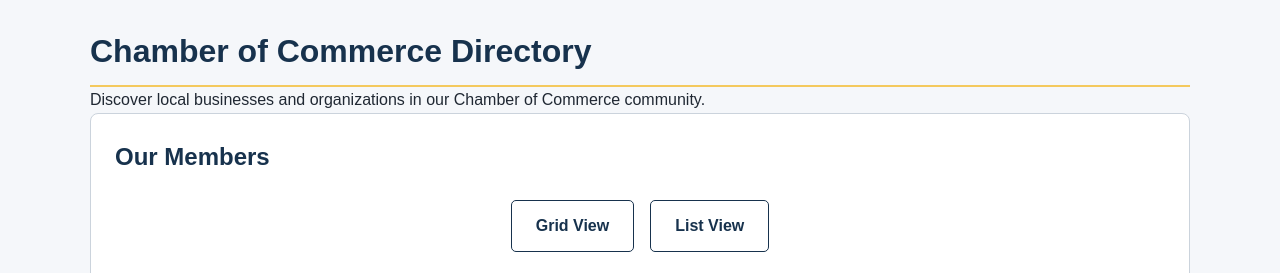
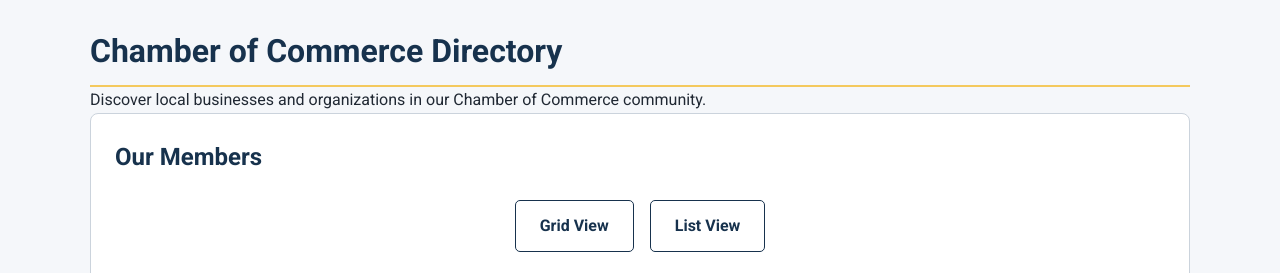
Before and after one commit to ewohbenjaminf/wdd231, a plain HTML site: page chamber/directory.html in a window 1280 px wide. Shown: the part 88-361 px from the top of the page. Drawn offline with Linux system fonts and the light colour scheme.

Commit message:
Add Google Fonts to Chamber Directory

```diff
--- a/chamber/directory.html
+++ b/chamber/directory.html
@@ -17,6 +17,14 @@
     <title>Chamber of Commerce | Business Directory</title>
 
     <link rel="stylesheet" href="styles/reset.css">
+<link rel="stylesheet" href="styles/small.css">
+<link rel="stylesheet" href="styles/larger.css">
+
+<link rel="preconnect" href="https://fonts.googleapis.com">
+<link rel="preconnect" href="https://fonts.gstatic.com" crossorigin>
+<link href="https://fonts.googleapis.com/css2?family=Roboto:wght@400;500;700&display=swap" rel="stylesheet">
+
+<link rel="stylesheet" href="styles/reset.css">
 <link rel="stylesheet" href="styles/small.css">
 <link rel="stylesheet" href="styles/larger.css">
 
@@ -56,7 +64,7 @@
         <section class="directory-section" aria-labelledby="directory-heading">
             <h2 id="directory-heading">Our Members</h2>
 
-            <div class="view-controls" aria-label="Directory display options">
+            <div class="view-controls" role="group" aria-label="Directory display options">
                 <button type="button" id="grid-view" aria-pressed="true">
                     Grid View
                 </button>
--- a/chamber/styles/small.css
+++ b/chamber/styles/small.css
@@ -16,7 +16,7 @@
 
 body {
     margin: 0;
-    font-family: Arial, Helvetica, sans-serif;
+    font-family: "Roboto", sans-serif;
     line-height: 1.6;
     color: var(--text-color);
     background: var(--background-color);
```
